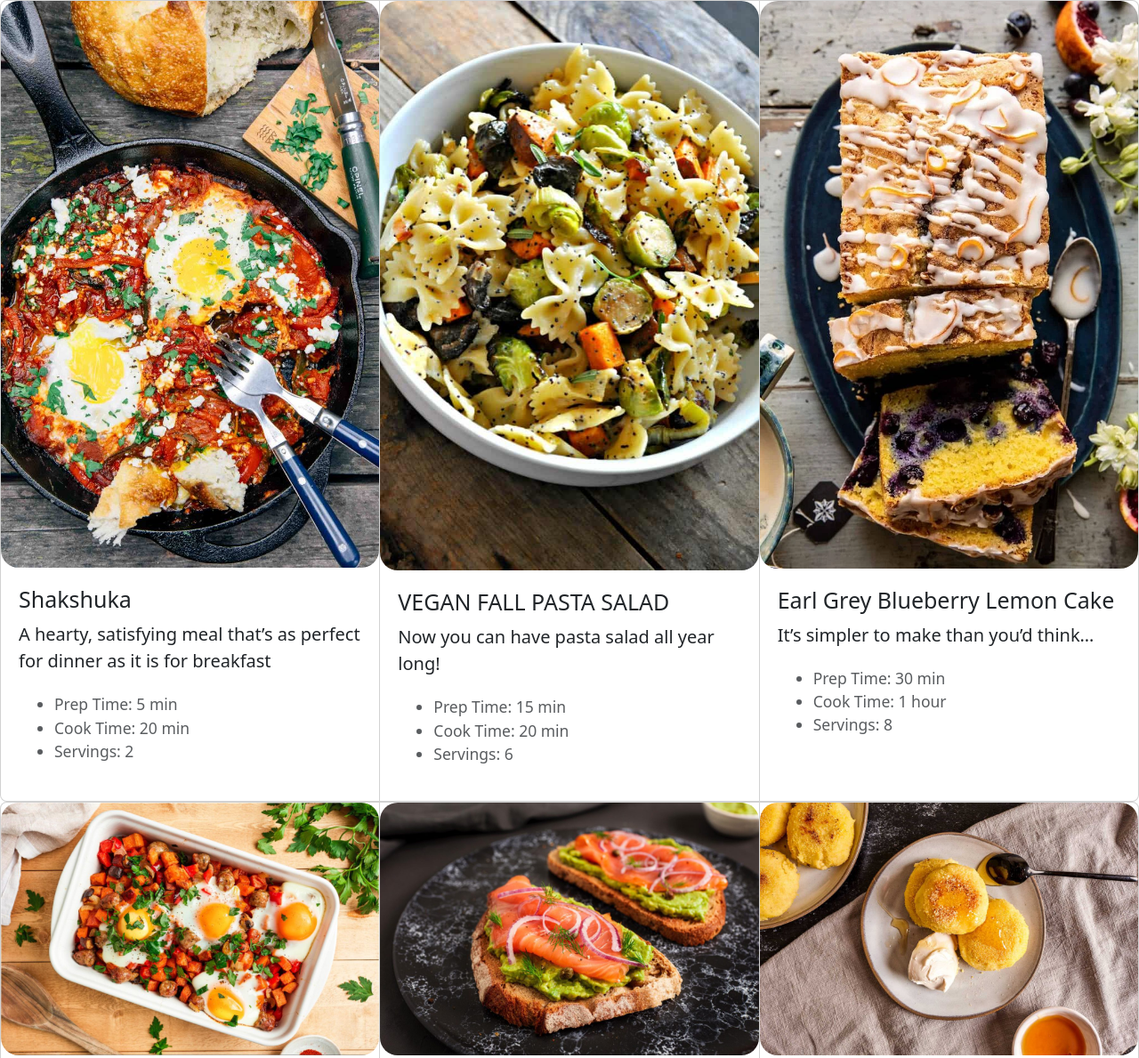
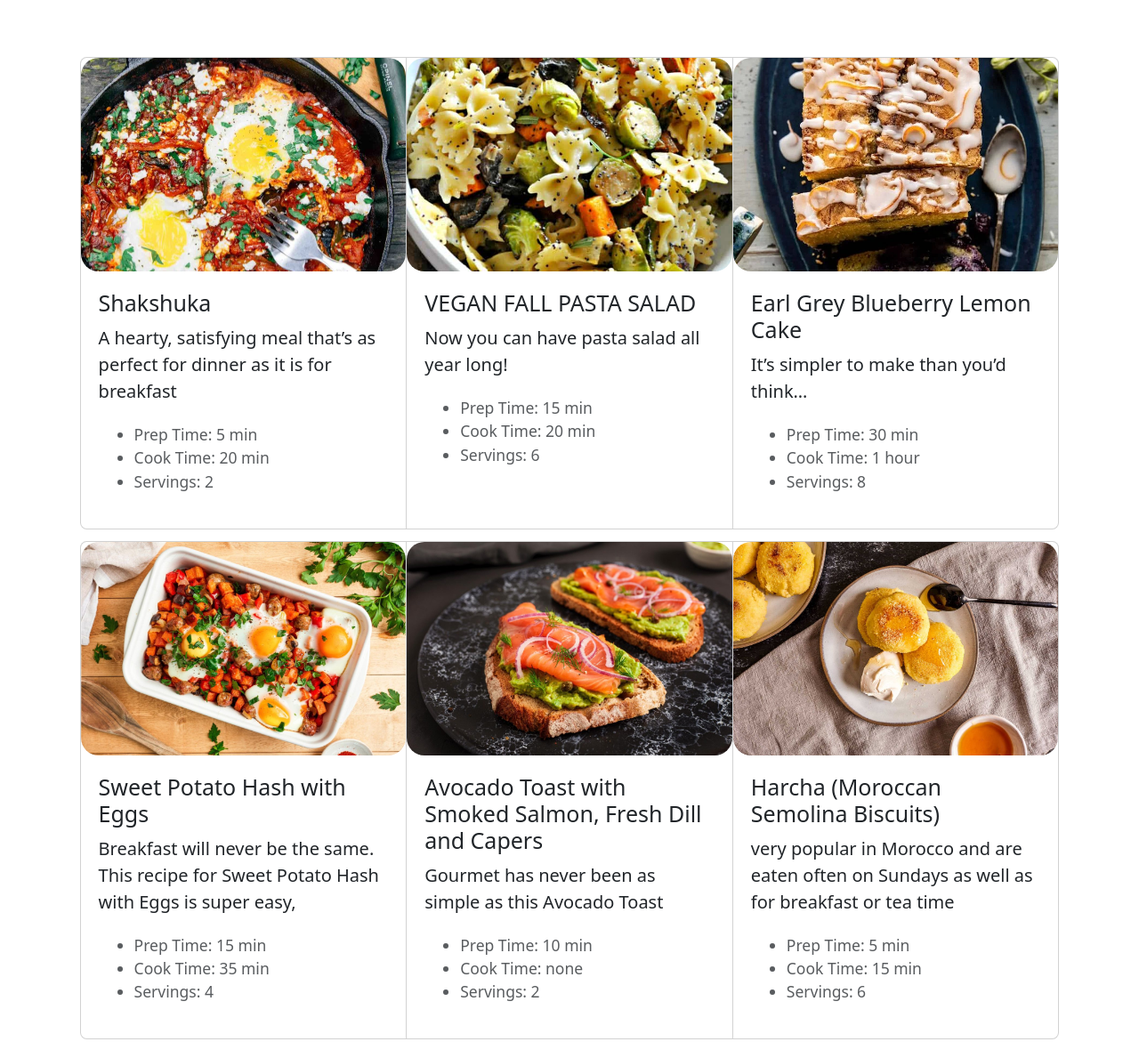
Before and after one commit to ReynkeDeVos/CooKoo, a plain HTML site: page index.html in a window 1280 px wide. Shown: the top 1189 px of the page at 89% size. Drawn offline with nearby package versions, Linux system fonts and the light colour scheme; files that its build step writes are made by us from their sources; files whose address does not match are found by name; a web font is replaced by a local one.

Commit message:
img size correction + margin for card-groups

```diff
--- a/index.html
+++ b/index.html
@@ -29,14 +29,20 @@
 
     <!-- Main Landing Page / Recipes -->
     <section id="recipes">
-      <div class="card-group">
+      <div class="card-group" style="margin: 5% 7% 1% 7%">
         <div class="card">
           <a href="..."
             ><img
               class="card-img-top"
               src="./resources/IMG/shakshuka.jpeg"
               alt="Card image cap"
-              style="border-radius: 1rem"
+              style="
+                border-radius: 1rem;
+                height: 12rem;
+                width: 100% !important;
+                object-fit: cover;
+                object-position: center;
+              "
             />
           </a>
           <div class="card-body">
@@ -62,7 +68,13 @@
               class="card-img-top"
               src="./resources/IMG/veganpastasalad.jpeg"
               alt="pasta-salad"
-              style="border-radius: 1rem"
+              style="
+                border-radius: 1rem;
+                height: 12rem;
+                width: 100% !important;
+                object-fit: cover;
+                object-position: center;
+              "
           /></a>
           <div class="card-body">
             <h5 class="card-title">VEGAN FALL PASTA SALAD</h5>
@@ -84,7 +96,13 @@
               class="card-img-top"
               src="./resources/IMG/earlgreyblueberrylemoncake.webp"
               alt="Card image cap"
-              style="border-radius: 1rem"
+              style="
+                border-radius: 1rem;
+                height: 12rem;
+                width: 100% !important;
+                object-fit: cover;
+                object-position: center;
+              "
           /></a>
           <div class="card-body">
             <h5 class="card-title">Earl Grey Blueberry Lemon Cake</h5>
@@ -102,14 +120,21 @@
         </div>
       </div>
 
-      <div class="card-group">
+      <div class="card-group" style="margin: 0.1% 7% 5% 7%">
         <div class="card">
           <a href="..."
             ><img
               class="card-img-top"
               src="./resources/IMG/sweetpotatohashwitheggs.jpeg"
               alt="sweetpotatohashwitheggs"
-              style="border-radius: 1rem"
+              style="
+                border-radius: 1rem;
+                height: 12rem;
+                width: 100% !important;
+                object-fit: cover;
+                object-position: center;
+              "
+              ;
             />
           </a>
           <div class="card-body">
@@ -135,7 +160,13 @@
               class="card-img-top"
               src="./resources/IMG/avocadotoast.jpeg"
               alt="Avocadotoast"
-              style="border-radius: 1rem"
+              style="
+                border-radius: 1rem;
+                height: 12rem;
+                width: 100% !important;
+                object-fit: cover;
+                object-position: center;
+              "
           /></a>
           <div class="card-body">
             <h5 class="card-title">
@@ -161,7 +192,13 @@
               class="card-img-top"
               src="./resources/IMG/harcha(moroccanSemolinaBiscuits).jpeg"
               alt="Harcha"
-              style="border-radius: 1rem"
+              style="
+                border-radius: 1rem;
+                height: 12rem;
+                width: 100% !important;
+                object-fit: cover;
+                object-position: center;
+              "
           /></a>
           <div class="card-body">
             <h5 class="card-title">Harcha (Moroccan Semolina Biscuits)</h5>
```
Also changed, not shown: 1 other file.
